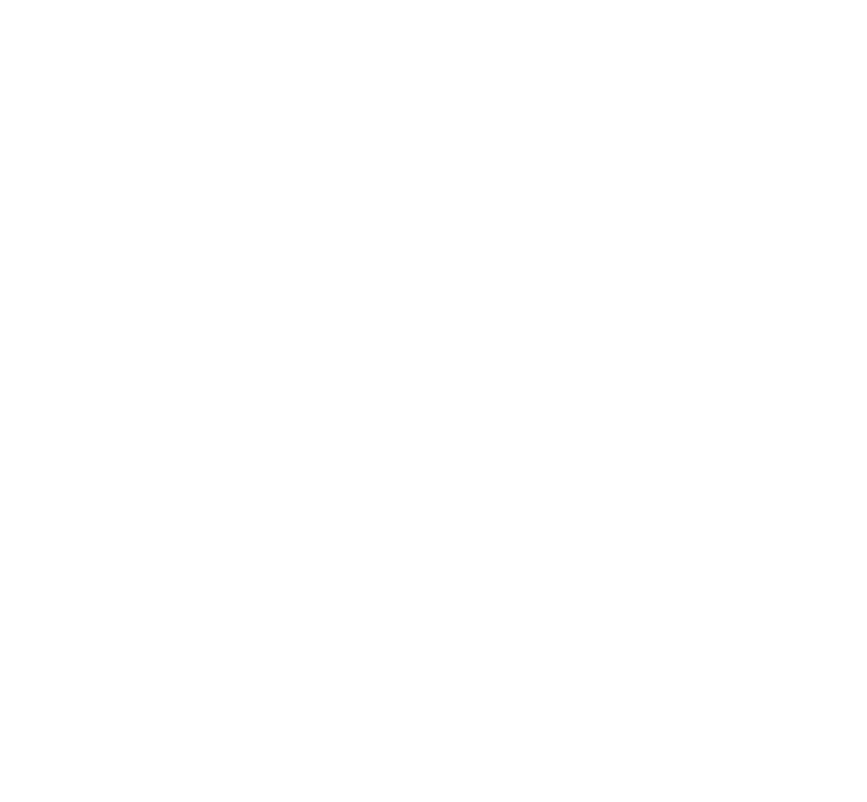
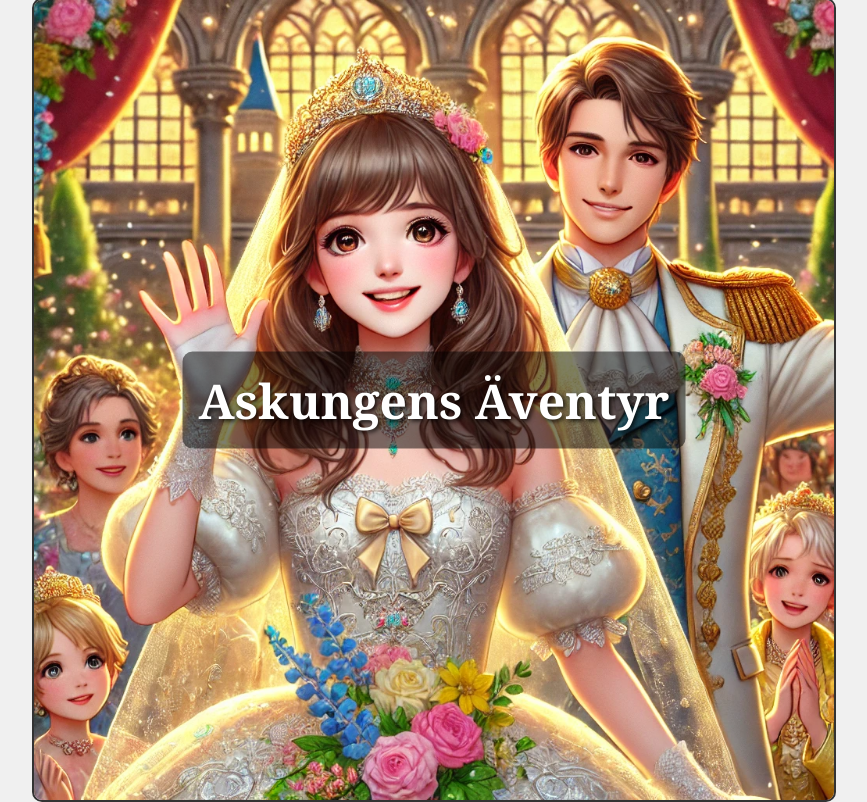
Before and after one commit to Malishaah/Game1, a plain HTML site: page index.html in a window 1280 px wide. Shown: the whole page, without its empty margins (206-1073 px from the left). Drawn offline with Linux system fonts and the light colour scheme.

Commit message:
first page

```diff
--- a/index.html
+++ b/index.html
@@ -7,6 +7,11 @@
     <link rel="stylesheet" href="style.css">
 </head>
 <body>
-
+    <div id="game-container">
+        <img id="game-image" src="/images/Askungen.jpg" alt="Första bilden av Askungen">
+    </div>
+    <div id="overlay-content">
+         <h1 class="main-header">Askungens Äventyr</h1>
+        </div>
 </body>
 </html>
--- a/main.js
+++ b/main.js
@@ -0,0 +1,11 @@
+document.addEventListener('DOMContentLoaded', () => {
+    const gameImage = document.getElementById('game-image');
+
+    // Exempel på att lägga till en enkel animation
+    gameImage.addEventListener('click', () => {
+        gameImage.style.transform = 'scale(1.1)';
+        setTimeout(() => {
+            gameImage.style.transform = 'scale(1)';
+        }, 300);
+    });
+});
--- a/style.css
+++ b/style.css
@@ -0,0 +1,37 @@
+body {
+    margin: 0;
+    font-family: Arial, sans-serif;
+    display: flex;
+    justify-content: center;
+    align-items: center;
+    height: 100vh;
+    background-color: #f0f0f0;
+}
+
+#game-container {
+    text-align: center;
+}
+
+#game-image {
+    max-width: 100%;
+    height: 100%;
+    border: 2px solid #333;
+    border-radius: 10px;
+}
+
+#overlay-content {
+    position: absolute;
+    top: 50%;
+    left: 50%;
+    transform: translate(-50%, -50%);
+    text-align: center;
+}
+.main-header {
+    color: white;
+    font-size: 3em;
+    font-family: 'Georgia', serif;
+    text-shadow: 2px 2px 4px rgba(0, 0, 0, 0.8);
+    margin: 0;
+    padding: 1rem;
+    background-color: rgba(0, 0, 0, 0.5);
+    border-radius: 10px;
```
Also changed, not shown: images/Askungen.jpg (added), 2 other files.
